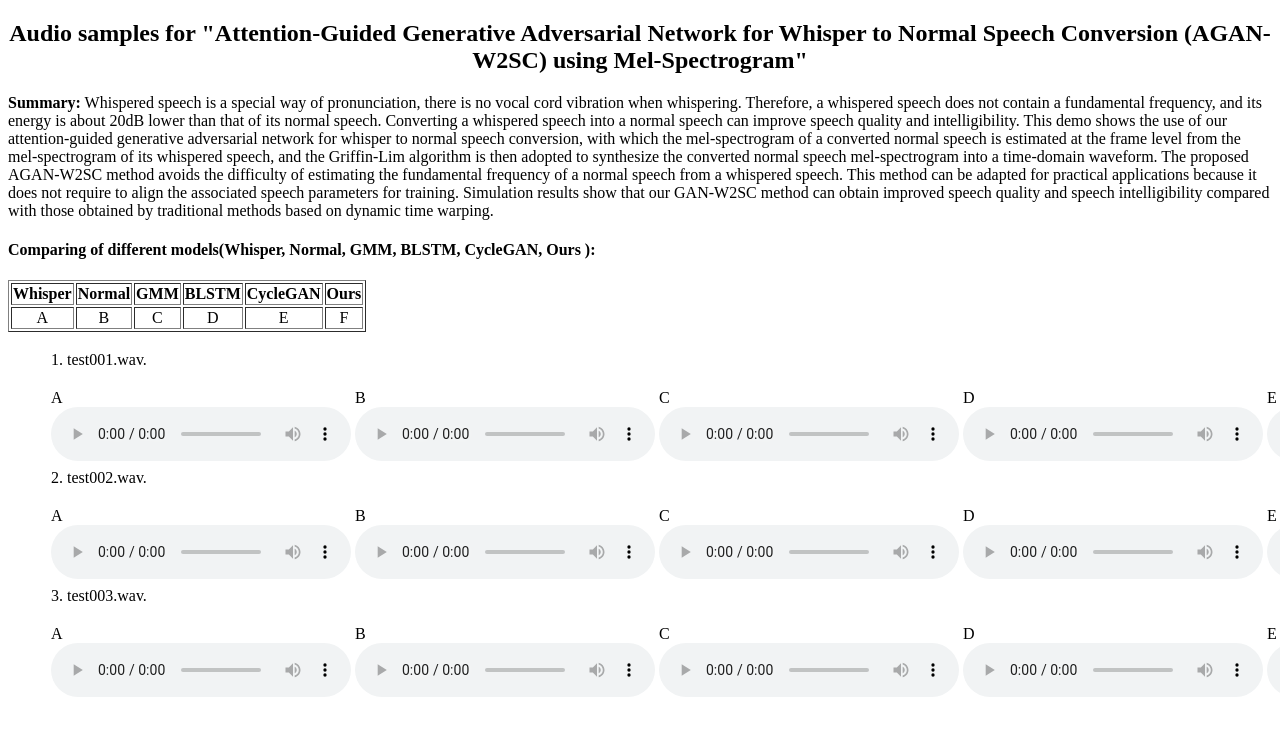
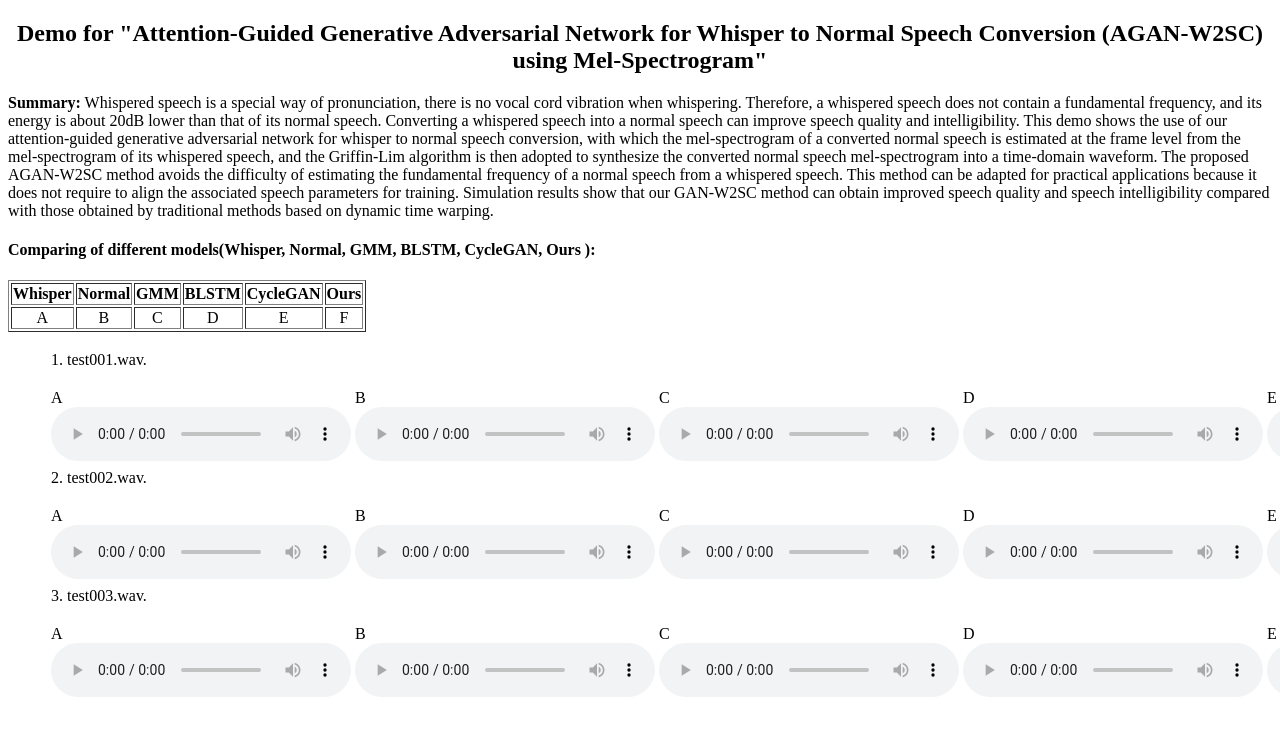
Before and after one commit to mingze-sheep/b204.github.io, a plain HTML site: page index.html in a window 1280 px wide. Shown: the top 736 px of the page. Drawn offline with Linux system fonts and the light colour scheme.

Commit message:
Update index.html

```diff
--- a/index.html
+++ b/index.html
@@ -9,7 +9,7 @@
 <body>
 
 
-    <h2 align="center"> Audio samples for "Attention-Guided Generative Adversarial Network for Whisper to Normal Speech Conversion (AGAN-W2SC) using Mel-Spectrogram"</h2>
+    <h2 align="center"> Demo for "Attention-Guided Generative Adversarial Network for Whisper to Normal Speech Conversion (AGAN-W2SC) using Mel-Spectrogram"</h2>
     <!-- <div><b>Authors:</b> Teng Gao, Qing Pan, Jian Zhou, Huabin Wang, Liang Tao, and Hon Keung Kwan</div> -->
     <div><b>Summary:</b> Whispered speech is a special way of pronunciation, there is no vocal cord vibration when whispering. Therefore, a whispered speech does not contain a fundamental frequency, and its energy is about 20dB lower than that of its normal speech. Converting a whispered speech into a normal speech can improve speech quality and intelligibility. This demo shows the use of our attention-guided generative adversarial network for whisper to normal speech conversion, with which the mel-spectrogram of a converted normal speech is estimated at the frame level from the mel-spectrogram of its whispered speech, and the Griffin-Lim algorithm is then adopted to synthesize the converted normal speech mel-spectrogram into a time-domain waveform. The proposed AGAN-W2SC method avoids the difficulty of estimating the fundamental frequency of a normal speech from a whispered speech. This method can be adapted for practical applications because it does not require to align the associated speech parameters for training. Simulation results show that our GAN-W2SC method can obtain improved speech quality and speech intelligibility compared with those obtained by traditional methods based on dynamic time warping.</div>
 
```
